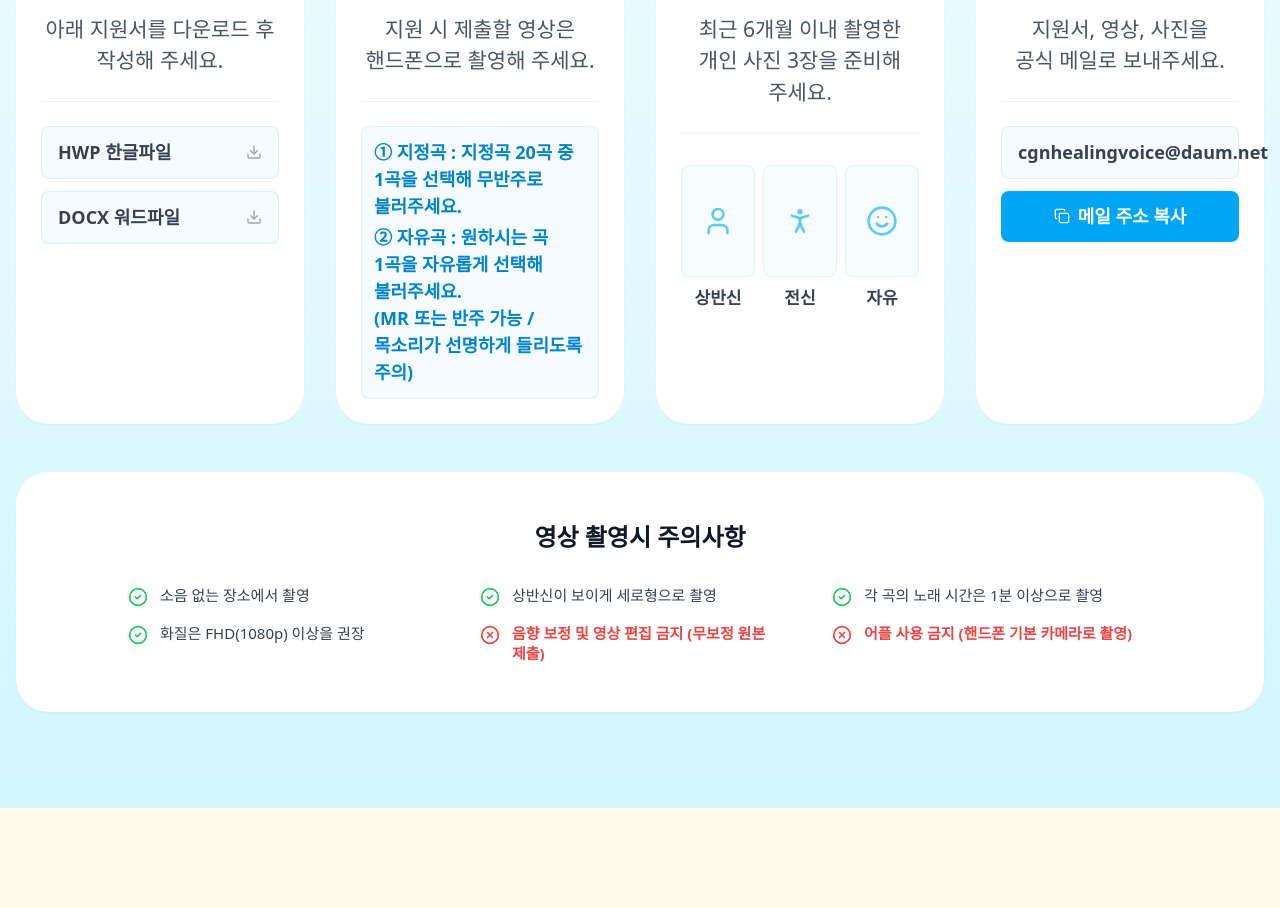
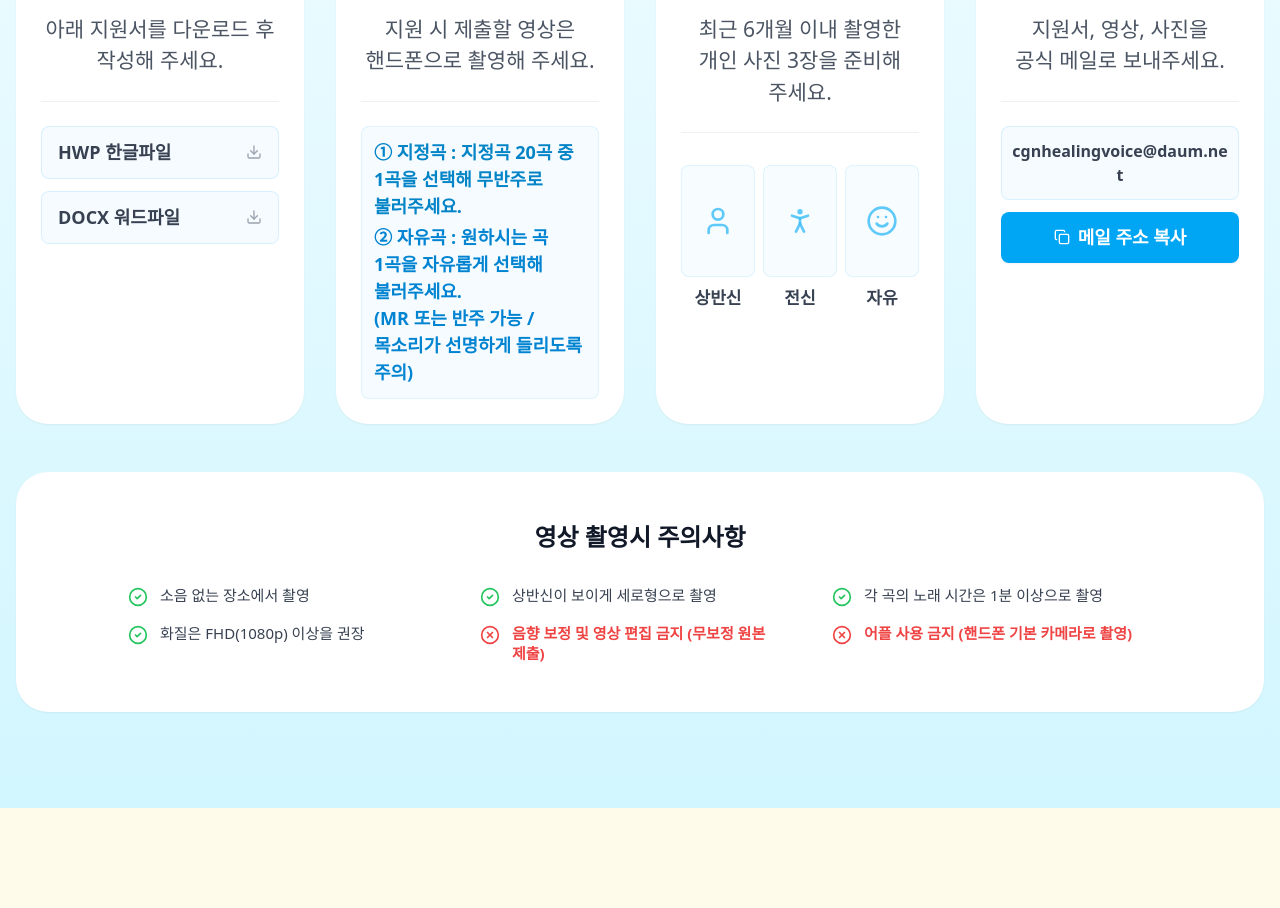
Before and after one commit to seun9eun/healingvoice, a React (Vite) app: page / in a window 1280 px wide. Shown: the part 4601-5509 px from the top of the page. Built offline with nearby package versions, Linux system fonts and the light colour scheme; a web font is replaced by a local one.

Commit message:
fix: resolve email address overflow in steps section

```diff
--- a/src/app/components/StepsSection.tsx
+++ b/src/app/components/StepsSection.tsx
@@ -146,8 +146,8 @@ export function StepsSection() {
       icon: Copy,
       content: (
         <div className="flex flex-col gap-3 items-center justify-center w-full mt-2">
-          <div className="w-full text-center px-4 py-3 bg-sky-50/60 border border-sky-200/50 rounded-lg">
-            <span className="text-[18px] font-bold text-gray-700 font-sans">
+          <div className="w-full text-center px-2 py-3 bg-sky-50/60 border border-sky-200/50 rounded-lg overflow-hidden">
+            <span className="text-[15px] md:text-[16px] font-bold text-gray-700 font-sans break-all">
               cgnhealingvoice@daum.net
             </span>
           </div>
```
